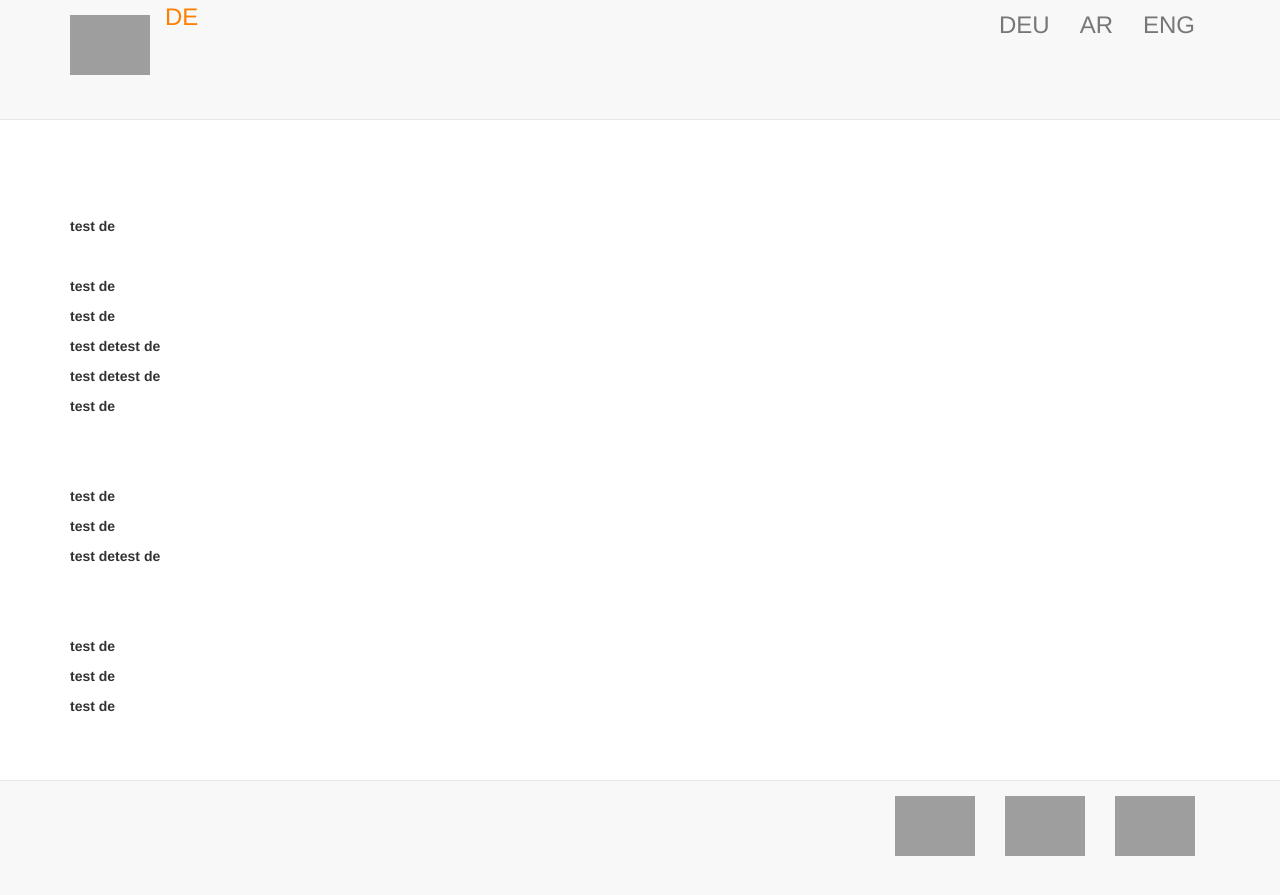
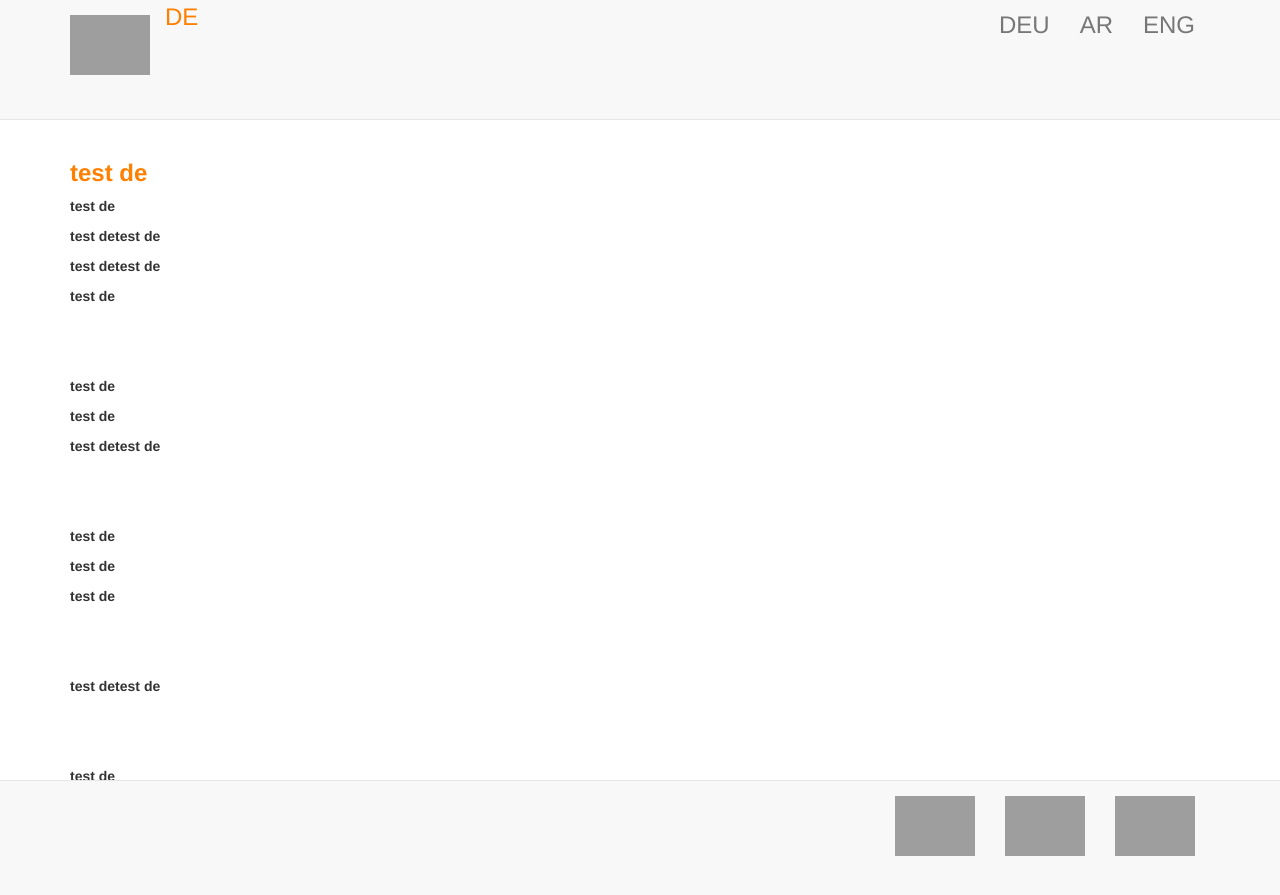
Before and after one commit to EIJC/TIJ, a Jekyll site: the page built from de.html, in a window 1280 px wide and 900 px high. Shown: the top 895 px of the window. Built offline with Jekyll 4.4.1, drawn with Linux system fonts in a browser that asks for light colours; nearby versions of some CDN libraries; grey boxes are pictures that could not be loaded.

Commit message:
Edit from JekyllCMS

```diff
--- a/de.html
+++ b/de.html
@@ -1,17 +1,9 @@
 ---
 title: de
 ---
-<h1>&nbsp;</h1>
-
 <p>&nbsp;</p>
 
-<p>&nbsp;</p>
-
-<p><strong>test de</strong></p>
-
-<p>&nbsp;</p>
-
-<p><strong>test de</strong></p>
+<h1><strong>test de</strong></h1>
 
 <p><strong>test de</strong></p>
 
```
